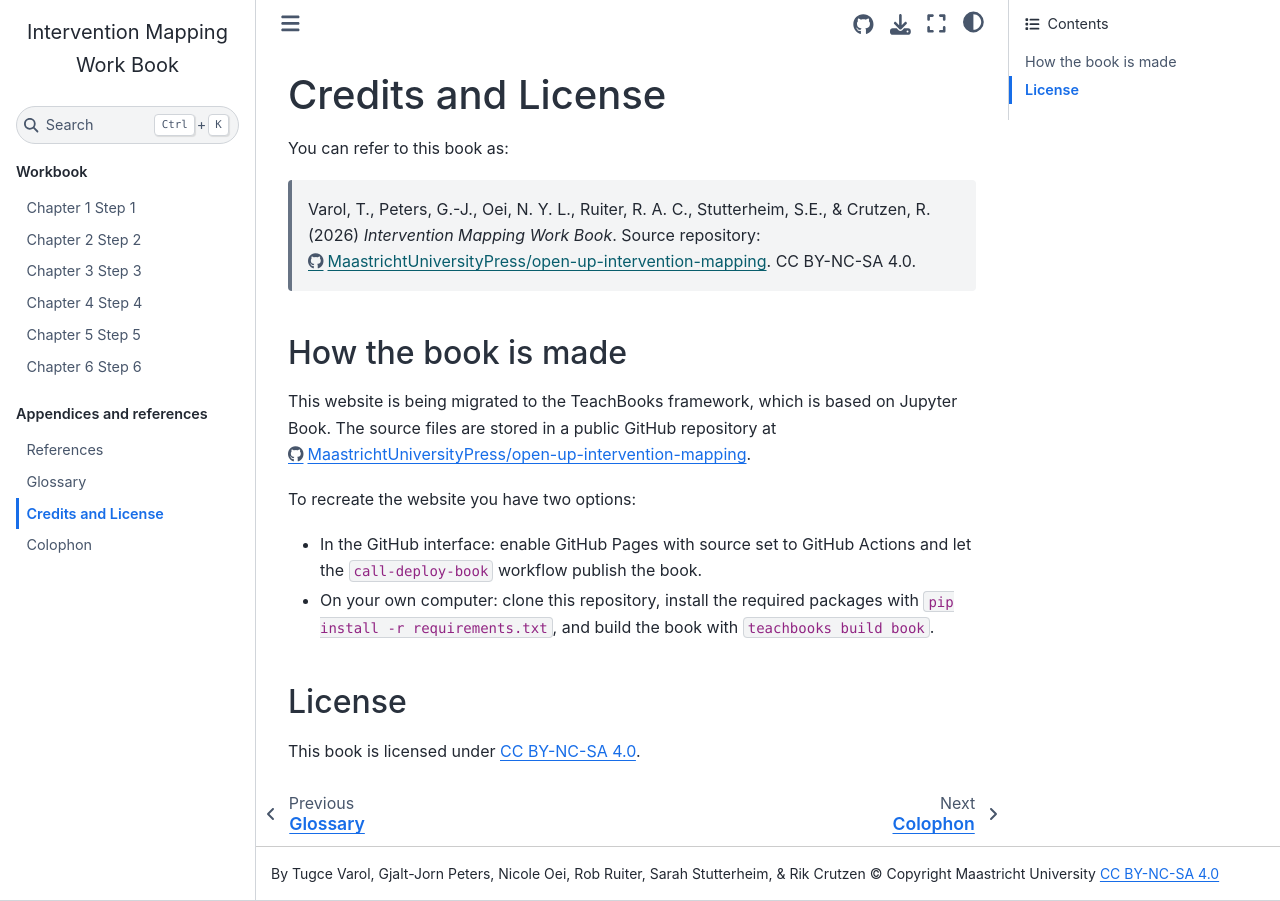
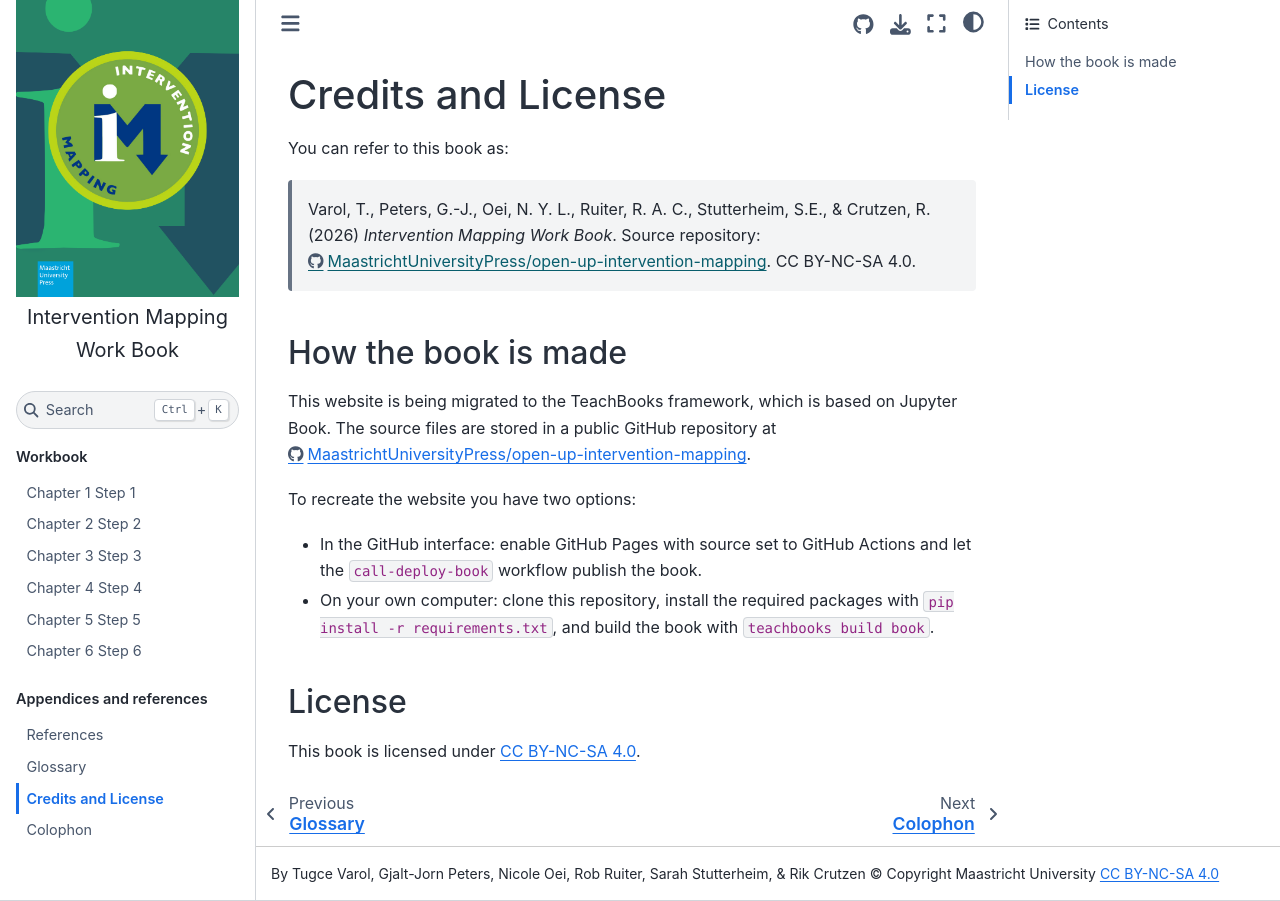
Before and after one commit to MaastrichtUniversityPress/open-up-intervention-mapping, a Jupyter Book: the page built from book/credits.md, in a window 1280 px wide. Built offline with Jupyter Book 1.0.4 settings and Sphinx 7.4.7 and the Sphinx Book theme 1.1.4, drawn with Linux system fonts in a browser that asks for light colours.

Commit message:
Add light and dark cover images to config

```diff
--- a/book/_config.yml
+++ b/book/_config.yml
@@ -16,6 +16,8 @@ sphinx:
     html_theme_options:
       logo:
         text: Intervention Mapping Work Book
+        image_light: im-wb-cover-mup.png
+        image_dark:  im-wb-cover-mup.png
       repository_url: "https://github.com/MaastrichtUniversityPress/open-up-intervention-mapping"
       path_to_docs: "book"
       repository_branch: "teachbook"
```
